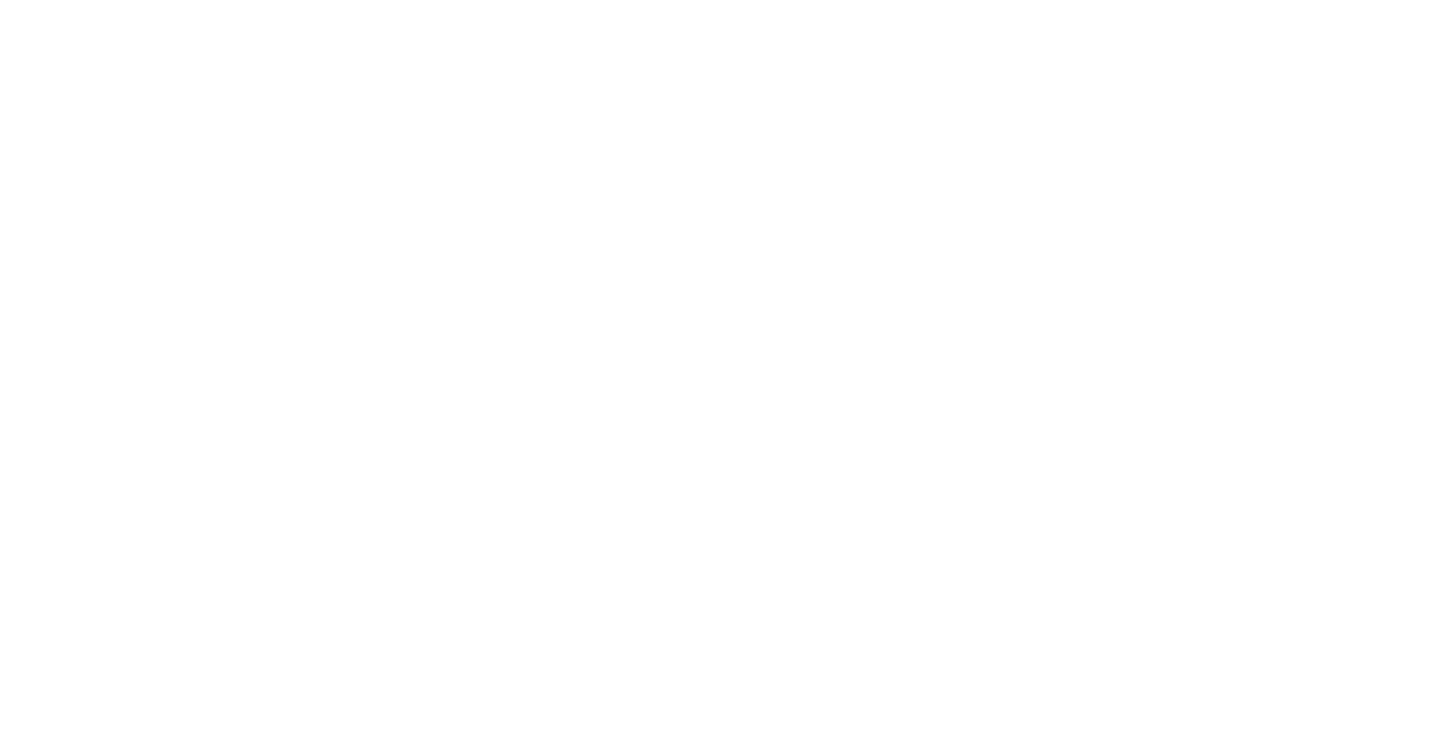
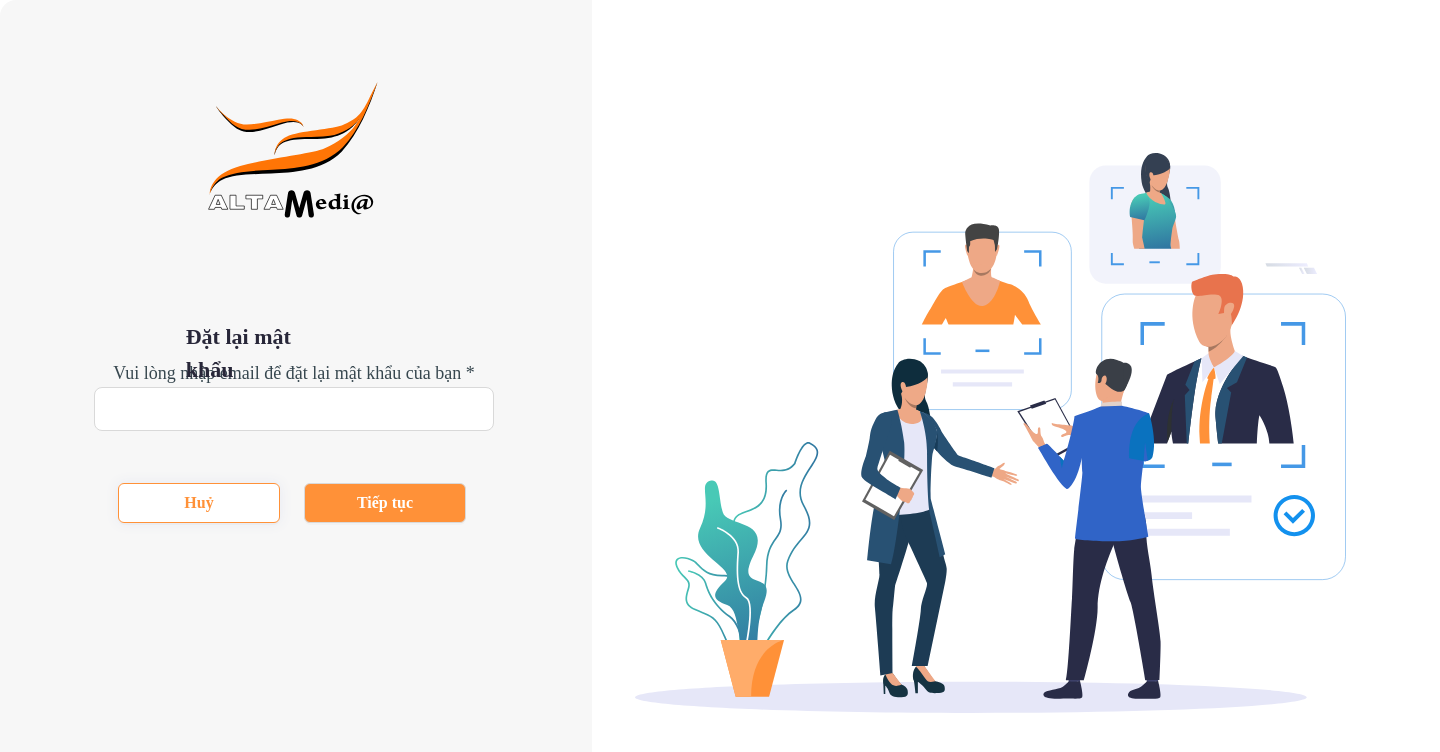
Before and after one commit to nnktz/queuing-system, a React (Create React App) app: page /quen-mat-khau in a window 1280 px wide. Before the commit this address had no page. Shown: the top 752 px of the page, 1440 px wide, since content can reach past the window. Built offline with nearby package versions, Linux system fonts and the light colour scheme.

Commit message:
Forgot password page

```diff
--- a/src/App.tsx
+++ b/src/App.tsx
@@ -3,6 +3,7 @@
 import { Spin } from "antd";
 
 const Login = lazy(() => import("./pages/login"));
+const ForgotPassword = lazy(() => import("./pages/forgotPassword"));
 
 function App() {
   return (
@@ -15,7 +16,10 @@
         }
       >
         <Routes>
-          <Route path="/login" element={<Login />} />
+          <Route path="/">
+            <Route path="dang-nhap" element={<Login />} />
+            <Route path="quen-mat-khau" element={<ForgotPassword />} />
+          </Route>
         </Routes>
       </Suspense>
     </Router>
--- /dev/null
+++ b/src/components/button/index.tsx
@@ -0,0 +1,24 @@
+import { Button as AntButton } from "antd";
+import React from "react";
+
+type ButtonProps = {
+  handleClick: () => void;
+  htmlType?: "submit";
+  className?: string;
+  children: React.ReactNode;
+};
+
+const Button = ({
+  handleClick,
+  children,
+  className,
+  htmlType,
+}: ButtonProps) => {
+  return (
+    <AntButton onClick={handleClick} htmlType={htmlType} className={className}>
+      {children}
+    </AntButton>
+  );
+};
+
+export default Button;
--- a/src/index.css
+++ b/src/index.css
@@ -34,6 +34,10 @@
   color: #ff7506;
 }
 
+.orange-400 {
+  color: #ff9138;
+}
+
 .gray-5 {
   color: #535261;
 }
@@ -48,6 +52,10 @@
 
 .white {
   color: #ffffff;
+}
+
+.gray-500 {
+  color: #282739 !important;
 }
 
 /* identical to box height, or 150% */
@@ -97,6 +105,14 @@
   line-height: 24px;
 }
 
+.bold-22-22 {
+  font-family: "Nunito" !important;
+  font-style: normal !important;
+  font-weight: 700 !important;
+  font-size: 22px !important;
+  line-height: 33px !important;
+}
+
 /* layout */
 
 .auto-layout {
@@ -119,3 +135,16 @@
   order: 1;
   flex-grow: 0;
 }
+
+/* down */
+.filter-drop {
+  filter: drop-shadow(0px 0px 6px #e7e9f2);
+}
+
+.rectangle {
+  position: absolute;
+  width: 848px;
+  height: 810px;
+  left: 592px;
+  top: 0px;
+}
--- /dev/null
+++ b/src/pages/forgotPassword/ForgotPassword.css
@@ -0,0 +1,100 @@
+.forgot {
+  position: relative;
+  height: 810px;
+}
+
+.bg {
+  background: #f7f7f7;
+  border-radius: 16px;
+}
+
+.logo {
+  position: absolute;
+  width: 170px;
+  height: 136px;
+  left: 208px;
+  top: 82px;
+  z-index: 1;
+}
+
+.btn-continue {
+  position: absolute;
+  width: 162px;
+  height: 40px;
+  left: 304px;
+  top: 483px;
+}
+
+.btn-cancel {
+  position: absolute;
+  width: 162px;
+  height: 40px;
+  left: 118px;
+  top: 483px;
+  border: 1px solid #ff9138;
+}
+
+.btn-confirm {
+  position: absolute;
+  width: 162px;
+  height: 40px;
+  left: 219px;
+  top: 579px;
+}
+
+.group-322 {
+  position: absolute;
+  width: 400px;
+  height: 75px;
+  left: 94px;
+  top: 360px;
+}
+
+.group-323 {
+  position: absolute;
+  width: 400px;
+  height: 75px;
+  left: 94px;
+  top: 365px;
+}
+
+.title-1 {
+  position: absolute;
+  left: 14.51%;
+  right: 73.68%;
+  top: 39.51%;
+  bottom: 57.53%;
+  margin: 0;
+}
+
+.title-2 {
+  position: absolute;
+  left: 13.75%;
+  right: 71.6%;
+  top: 39.51%;
+  bottom: 56.42%;
+  margin: 0;
+}
+
+.sub-title {
+  display: inline-block;
+  width: 400px;
+  text-align: center;
+}
+
+.frame {
+  position: absolute;
+  width: 711px;
+  height: 560px;
+  left: 635px;
+  top: 153px;
+  z-index: 1;
+}
+
+.frame-624730 {
+  position: absolute;
+  width: 400px;
+  height: 75px;
+  left: 94px;
+  top: 456px;
+}
--- /dev/null
+++ b/src/pages/forgotPassword/index.tsx
@@ -0,0 +1,137 @@
+import React, { useState } from "react";
+import "./ForgotPassword.css";
+import Logo_Alta from "../../images/Logo alta.svg";
+import Button from "../../components/button";
+import { Form, Typography } from "antd";
+import { useNavigate } from "react-router-dom";
+import InputText from "../../components/inputs/text";
+import Frame from "../../images/Frame.svg";
+import InputPassword from "../../components/inputs/password";
+
+function ForgotPassword() {
+  const navigate = useNavigate();
+
+  const [email, setEmail] = useState("");
+  const [isEmail, setIsEmail] = useState(true);
+  const [password, setPassword] = useState("");
+  const [confirmPass, setConfirmPass] = useState("");
+
+  const handleEmailChange = (event: React.ChangeEvent<HTMLInputElement>) => {
+    setEmail(event.target.value);
+  };
+
+  const handlePasswordChange = (event: React.ChangeEvent<HTMLInputElement>) => {
+    setPassword(event.target.value);
+  };
+
+  const handleConfirmPassChange = (
+    event: React.ChangeEvent<HTMLInputElement>
+  ) => {
+    setConfirmPass(event.target.value);
+  };
+
+  const handleContinue = () => {
+    if (email !== "") {
+      setIsEmail(false);
+      console.log(isEmail);
+    } else {
+      setIsEmail(true);
+      console.log(isEmail);
+    }
+  };
+
+  const handleCancel = () => {
+    navigate("/dang-nhap");
+  };
+
+  const handleConfirm = () => {
+    if (!confirmPass.includes(password)) {
+      alert("Mật khẩu không trùng khớp");
+    } else {
+      alert("Thành công");
+    }
+  };
+
+  return (
+    <div className="forgot bg">
+      <img src={Logo_Alta} alt="" className="logo" />
+
+      {isEmail ? (
+        <>
+          <Button className="btn-cancel filter-drop" handleClick={handleCancel}>
+            <Typography.Text className="bold-16-16 orange-400">
+              Huỷ
+            </Typography.Text>
+          </Button>
+
+          <Form scrollToFirstError>
+            <Form.Item className="group-322">
+              <Typography.Text className="reg-18-18 black sub-title">
+                Vui lòng nhập email để đặt lại mật khẩu của bạn *
+              </Typography.Text>
+              <InputText value={email} onChange={handleEmailChange} />
+            </Form.Item>
+
+            <Form.Item>
+              <Button
+                className="btn-continue bg-orange-400"
+                handleClick={handleContinue}
+                htmlType="submit"
+              >
+                <Typography.Text className="bold-16-16 white">
+                  Tiếp tục
+                </Typography.Text>
+              </Button>
+            </Form.Item>
+          </Form>
+
+          <Typography.Title level={5} className="bold-22-22 gray-500 title-1">
+            Đặt lại mật khẩu
+          </Typography.Title>
+        </>
+      ) : (
+        <>
+          <Form scrollToFirstError>
+            <Form.Item className="frame-624730">
+              <Typography.Text className="black reg-18-18">
+                Nhập lại mật khẩu
+              </Typography.Text>
+              <InputPassword
+                value={confirmPass}
+                onChange={handleConfirmPassChange}
+              />
+            </Form.Item>
+
+            <Form.Item className="group-323">
+              <Typography.Text className="black reg-18-18">
+                Mật khẩu
+              </Typography.Text>
+              <InputPassword value={password} onChange={handlePasswordChange} />
+            </Form.Item>
+
+            <Form.Item>
+              <Button
+                className="btn-confirm bg-orange-400"
+                handleClick={handleConfirm}
+                htmlType="submit"
+              >
+                <Typography.Text className="bold-16-16 white">
+                  Xác nhận
+                </Typography.Text>
+              </Button>
+            </Form.Item>
+          </Form>
+
+          <Typography.Title level={5} className="bold-22-22 gray-500 title-2">
+            Đặt lại mật khẩu mới
+          </Typography.Title>
+        </>
+      )}
+
+      <img src={Frame} alt="" className="frame" />
+      <div className="rectangle bg-white" />
+    </div>
+  );
+}
+
+export default ForgotPassword;
--- a/src/pages/login/Login.css
+++ b/src/pages/login/Login.css
@@ -1,7 +1,22 @@
 .login {
   position: relative;
-  /* width: 1440px; */
   height: 810px;
+}
+
+.big-title {
+  position: absolute;
+  height: 54px;
+  left: 1046px;
+  top: 454px;
+  z-index: 1;
+}
+
+.small-title {
+  position: absolute;
+  height: 54px;
+  left: 1046px;
+  top: 407px;
+  z-index: 1;
 }
 
 .bg {
@@ -9,25 +24,9 @@
   border-radius: 16px;
 }
 
-.big-title {
-  position: absolute;
-  /* width: 361px; */
-  height: 54px;
-  left: 1046px;
-  top: 454px;
-}
-
-.small-title {
-  position: absolute;
-  width: 142px;
-  height: 54px;
-  left: 1046px;
-  top: 407px;
-}
-
 .rectangle {
   position: absolute;
-  width: 848px;
+  width: 925px;
   height: 810px;
   left: 592px;
   top: 0px;
@@ -39,6 +38,7 @@
   height: 614.06px;
   left: 671px;
   top: 112.94px;
+  z-index: 1;
 }
 
 .logo {
@@ -47,6 +47,7 @@
   height: 136px;
   left: 208px;
   top: 82px;
+  z-index: 1;
 }
 
 .username {
@@ -71,6 +72,7 @@
   height: 21px;
   left: 94px;
   top: 471px;
+  text-decoration: none;
 }
 
 .forgot-pass-false {
@@ -79,6 +81,7 @@
   height: 21px;
   left: 246px;
   top: 564px;
+  text-decoration: none;
 }
 
 .btn-login {
--- a/src/pages/login/index.tsx
+++ b/src/pages/login/index.tsx
@@ -1,4 +1,4 @@
-import { Button, Form, Typography } from "antd";
+import { Form, Typography } from "antd";
 import React, { useState } from "react";
 import "./Login.css";
 import Group_341 from "../../images/Group 341.svg";
@@ -7,6 +7,7 @@
 import InputPassword from "../../components/inputs/password";
 import { Link } from "react-router-dom";
 import { ExclamationCircleOutlined } from "@ant-design/icons";
+import Button from "../../components/button";
 
 function Login() {
   const [username, setUsername] = useState("");
@@ -32,25 +33,49 @@
 
   return (
     <div className="login bg">
+      <Typography.Text className="big-title orange-500 text-center reg-36-36">
+        QUẢN LÝ XẾP HÀNG
+      </Typography.Text>
       <Typography.Text className="small-title orange-500 text-center reg-34-34">
         Hệ thống
       </Typography.Text>
-      <Typography.Text className="big-title orange-500 text-center reg-36-36">
-        QUẢN LÝ XẾP HÀNG
-      </Typography.Text>
       <img src={Group_341} alt="" className="group-341" />
+
       <img src={Logo_Alta} alt="" className="logo" />
+
       <Form scrollToFirstError>
-        <Form.Item
-          className="auto-layout username"
-          rules={[{ required: true, message: "" }]}
-          validateStatus={!login ? "error" : ""}
-        >
-          <Typography.Text className="reg-18-18 black">
-            Tên đăng nhập *
-          </Typography.Text>
-          <InputText value={username} onChange={handleUsernameChange} />
+        <Form.Item>
+          <Button
+            htmlType="submit"
+            className="btn-login bg-orange-400"
+            handleClick={handleLogin}
+          >
+            <Typography.Text className="white bold-16-16">
+              Đăng nhập
+            </Typography.Text>
+          </Button>
         </Form.Item>
+
+        {login ? (
+          <Link to="/quen-mat-khau" className="forgot-pass-true red reg-14-14">
+            Quên mật khẩu?
+          </Link>
+        ) : (
+          <>
+            <div className="warning">
+              <ExclamationCircleOutlined className="warning-icon red" />
+              <Typography.Text className="red reg-14-14">
+                Sai mật khẩu hoặc tên đăng nhập
+              </Typography.Text>
+            </div>
+            <Link
+              to="/quen-mat-khau"
+              className="forgot-pass-false red reg-14-14"
+            >
+              Quên mật khẩu?
+            </Link>
+          </>
+        )}
 
         <Form.Item
           className="auto-layout password"
@@ -64,36 +89,19 @@
           <InputPassword value={password} onChange={handlePasswordChange} />
         </Form.Item>
 
-        {login ? (
-          <Link to="" className="forgot-pass-true red reg-14-14">
-            Quên mật khẩu?
-          </Link>
-        ) : (
-          <>
-            <div className="warning">
-              <ExclamationCircleOutlined className="warning-icon red" />
-              <Typography.Text className="red reg-14-14">
-                Sai mật khẩu hoặc tên đăng nhập
-              </Typography.Text>
-            </div>
-            <Link to="" className="forgot-pass-false red reg-14-14">
-              Quên mật khẩu?
-            </Link>
-          </>
-        )}
-
-        <Form.Item>
-          <Button
-            htmlType="submit"
-            className="btn-login bg-orange-400"
-            onClick={handleLogin}
-          >
-            <Typography.Text className="white bold-16-16">
-              Đăng nhập
-            </Typography.Text>
-          </Button>
+        <Form.Item
+          className="auto-layout username"
+          rules={[{ required: true, message: "" }]}
+          validateStatus={!login ? "error" : ""}
+        >
+          <Typography.Text className="reg-18-18 black">
+            Tên đăng nhập *
+          </Typography.Text>
+          <InputText value={username} onChange={handleUsernameChange} />
         </Form.Item>
       </Form>
+
+      <div className="rectangle bg-white" />
     </div>
   );
 }
```
Also changed, not shown: src/images/Frame.svg (added).
